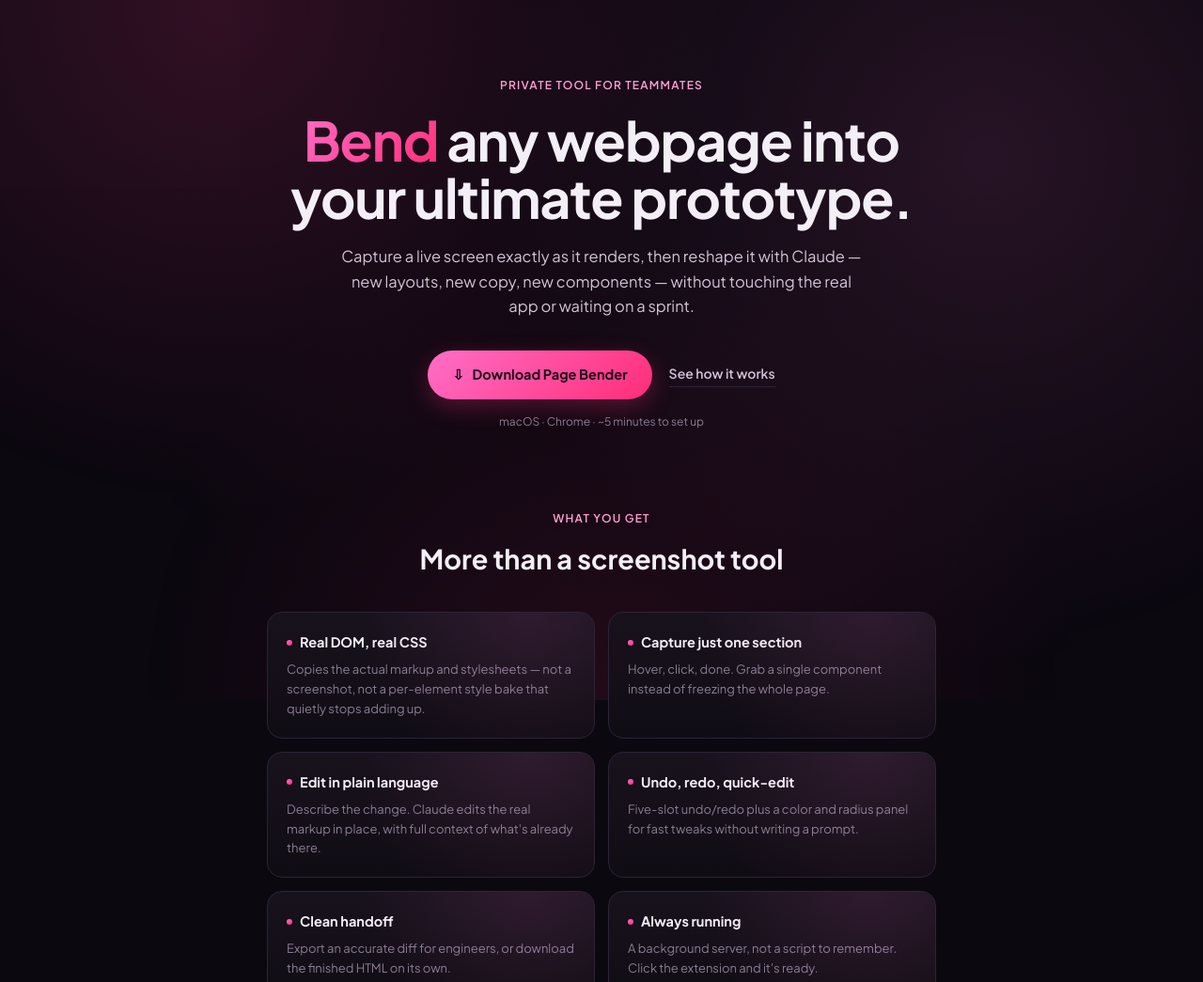
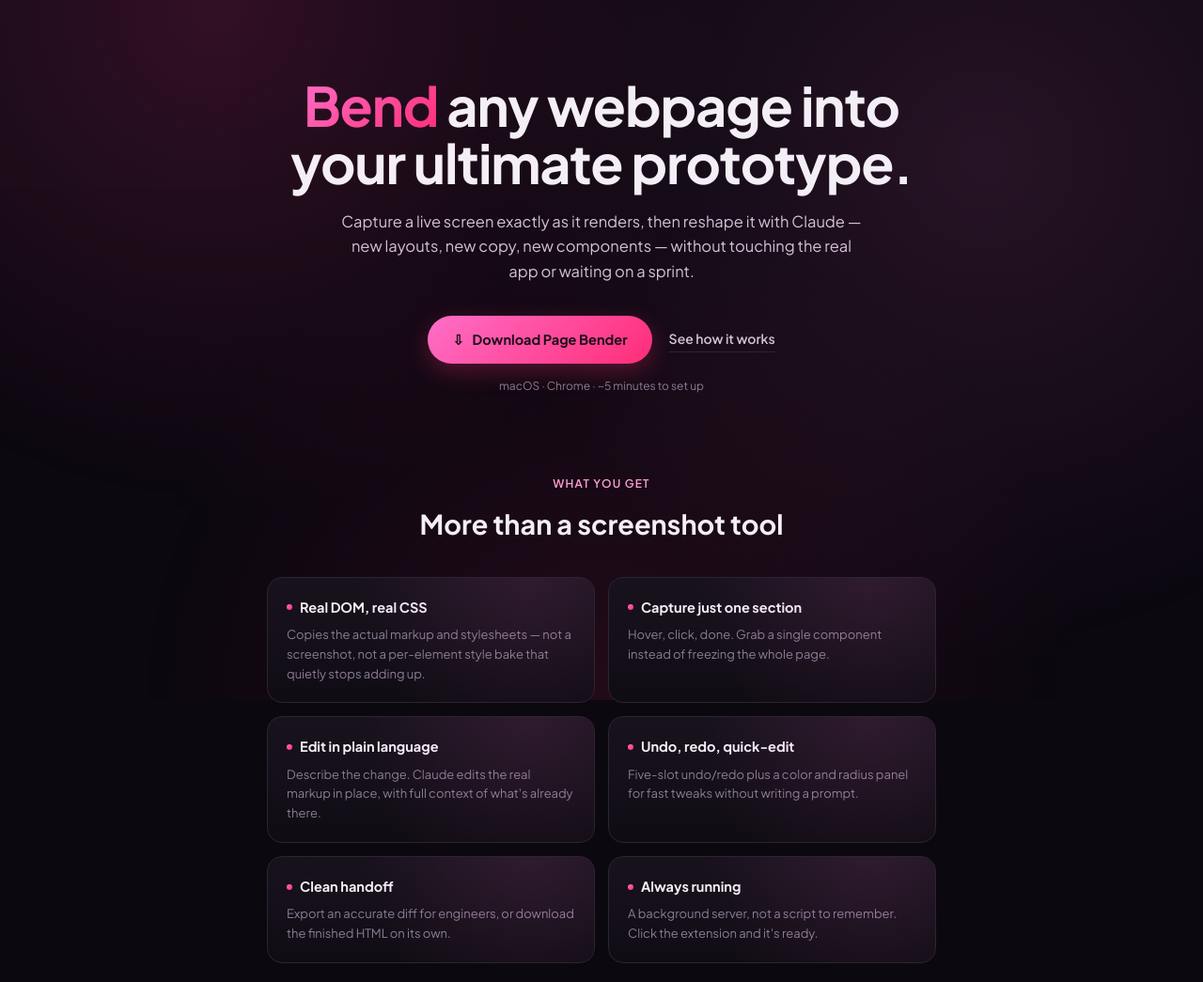
Before and after one commit to liorA2102/page-bender, a browser extension: page docs/index.html in a window 1280 px wide. Shown: the part 55-1100 px from the top of the page at 94% size. Drawn offline with Linux system fonts and the light colour scheme.

Commit message:
Remove hero eyebrow

```diff
--- a/docs/index.html
+++ b/docs/index.html
@@ -424,7 +424,6 @@
 
 <main class="wrap">
   <section class="hero">
-    <div class="eyebrow">Private tool for teammates</div>
     <h1 class="headline"><em>Bend</em> any webpage into your ultimate prototype.</h1>
     <p class="subhead">
       Capture a live screen exactly as it renders, then reshape it with Claude&nbsp;&mdash;
```
